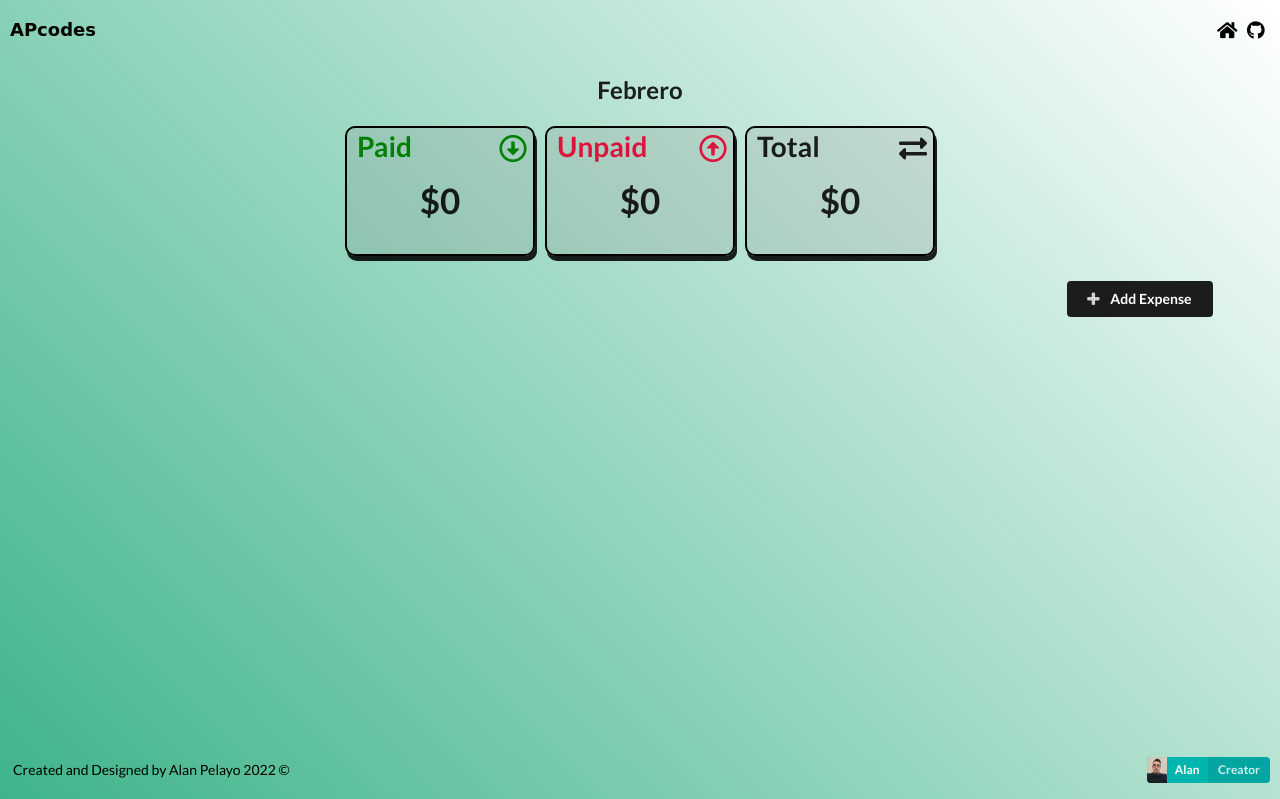
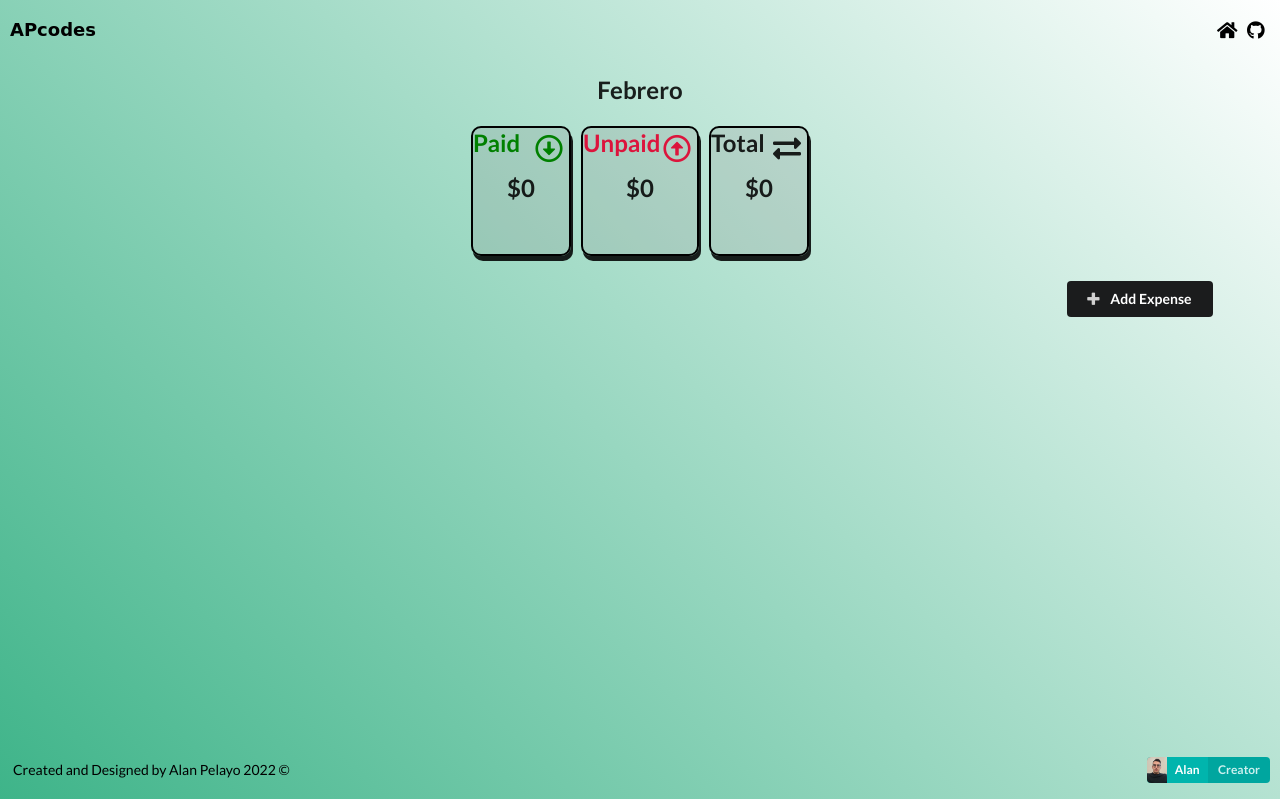
Before and after one commit to alanpelayoo/django-expenses, a Django app: a page that uses expenses/templates/expenses/project_detail.html in a window 1280 px wide. Shown: the top 799 px of the page. Run offline with Django 3.2, Linux system fonts and the light colour scheme; data comes from the database, SQL or seed files in the repository; both versions use the stored data as it was after the commit; tables that the repository leaves empty hold one stand-in row (values such as "Sample post"); some libraries are stand-ins or nearby versions; some web fonts are replaced.

Commit message:
stylesheet cambios

```diff
--- a/expenses/static/expenses/css/style.css
+++ b/expenses/static/expenses/css/style.css
@@ -152,7 +152,7 @@ body{
 }
 #project-detail .space{
     margin: 5px;
-    min-width: 190px;
+    min-width: 100px;
     height: 130px;
     border-radius: 10px;
     display: flex;
@@ -333,6 +333,8 @@ body{
     justify-content: center;
     text-align: center;
     min-height: 82vh;
+    width: 100%;
+
 }
 #project-add .project{
     display: flex;
@@ -340,10 +342,10 @@ body{
     align-items: center;
     justify-content: center;
     border: 2px black solid;
-
+    width: 70%;
     box-shadow: 5px 5px;
     padding: 10px 10px;
-    margin: 10px;
+    margin: 10px auto;
     border-radius: 4px;
 }
 
@@ -359,5 +361,6 @@ body{
     background-color: white;
     padding: 5px;
     font-size: 1.5rem;
+    width: 70%;
 }
 /* End Start Project */
--- a/expenses/templates/expenses/project_detail.html
+++ b/expenses/templates/expenses/project_detail.html
@@ -5,16 +5,16 @@
     <div class="tit"><h2>{{project.name}}</h2></div>
     <div class="results">
         <div class="space first">
-            <div class="text"><h1>Paid</h1> <i class="big arrow alternate circle down outline icon"></i></div>
-            <div class="quanty"><h1>${{project.paid}}</h1></div>
+            <div class="text"><h2>Paid</h2> <i class="big arrow alternate circle down outline icon"></i></div>
+            <div class="quanty"><h2>${{project.paid}}</h2></div>
         </div>
         <div class="space second ">
-            <div class="text"><h1>Unpaid</h1> <i class="big arrow alternate circle up outline icon"></i></div>
-            <div class="quanty"><h1>${{project.unpaid}}</h1></div>
+            <div class="text"><h2>Unpaid</h2> <i class="big arrow alternate circle up outline icon"></i></div>
+            <div class="quanty"><h2>${{project.unpaid}}</h2></div>
         </div>
         <div class="space third">
-            <div class="text"><h1>Total</h1> <i class="big exchange icon"></i></div>
-            <div class="quanty"><h1>${{project.total}}</h1></div>
+            <div class="text"><h2>Total</h2> <i class="big exchange icon"></i></div>
+            <div class="quanty"><h2>${{project.total}}</h2></div>
         </div>
     </div>
     <div class="expenses">
```
Also changed, not shown: db.sqlite3.
